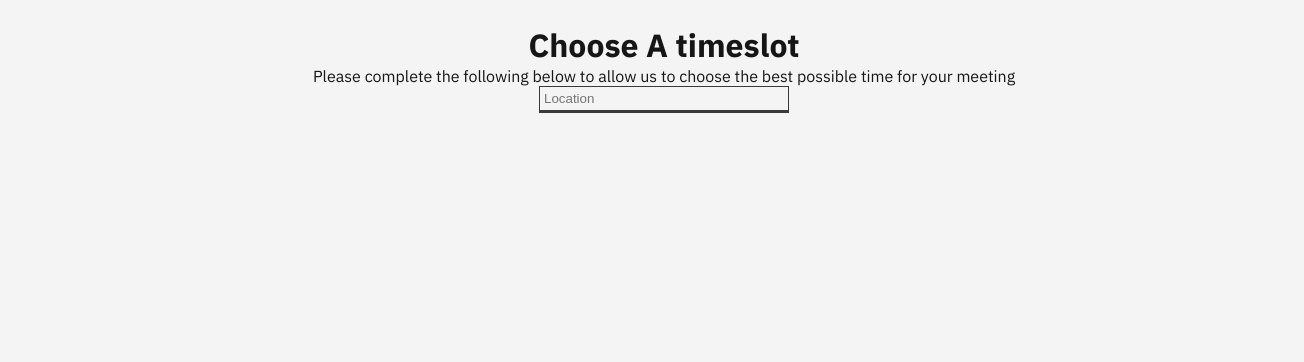
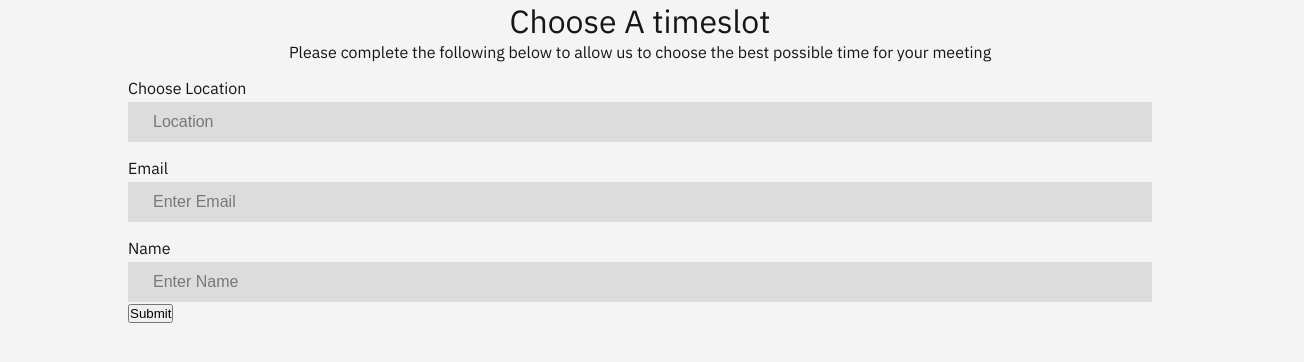
Before and after one commit to AlinMican1/worldmap, a Next.js app in the folder Frontend/: page /form in a window 1280 px wide. Shown: the top 362 px of the page, 1304 px wide, since content can reach past the window. Built offline with nearby package versions, Linux system fonts and the light colour scheme.

Commit message:
works on form and input box.

```diff
--- a/Frontend/src/app/globals.css
+++ b/Frontend/src/app/globals.css
@@ -2,14 +2,15 @@
     /* Colors */
   --background: #f4f4f4;
   --foreground: #161616;
-  --color-primary: #1e90ff;
+  --color-primary: #0f62fe;
   --color-secondary: #161616;
-  --color-border: #393939;
+  --color-third: #dcdcdc;
+  --color-border: #646464;
   --color-hover: #cdcdcd;
 
 
   /* Spacing */
-  --space-xxs: 0.5px;
+  --space-xxs: 1px;
   --space-xs: 4px;
   --space-sm: 8px;
   --space-md: 16px;
@@ -67,16 +68,19 @@ body {
 body {
   color: var(--foreground);
   background: var(--background);
-  font-family: var(--font-base);
-
+  /* font-family: var(--font-base); */
+   font-family: var(--font-base, sans-serif);
   -webkit-font-smoothing: antialiased;
   -moz-osx-font-smoothing: grayscale;
+  padding: 0;
+
 }
 
 * {
   box-sizing: border-box;
   padding: 0;
   margin: 0;
+  z-index: 1;
 }
 
 a {
@@ -84,15 +88,16 @@ a {
   text-decoration: none;
 }
 
-@media (prefers-color-scheme: dark) {
+/* @media (prefers-color-scheme: dark) {
   html {
     color-scheme: dark;
   }
-}
+} */
 
 h1{
   font-family: var(--font-heading);
   color: var(--foreground);
+  font-weight: 100;
 
 }
 p{
@@ -103,19 +108,13 @@ p{
 main{
   display: flex;
   justify-content: center;
-  width: 100vw;
+  /* width: 100vw; */
   align-items: center;
   flex-direction: column;
-  margin: var(--space-lg);
+  /* margin: var(--space-lg); */
 
 }
-input{
-  color: var(--foreground);
-  background-color: var(--background);
-  border: 1px solid var(--color-border);
-  padding: var(--space-xs);
-  width: 250px;
+
+button:hover{
+  cursor: pointer;
 }
-input:focus{
-  outline-width: 0px;
-}
--- a/Frontend/src/app/layout.tsx
+++ b/Frontend/src/app/layout.tsx
@@ -59,7 +59,7 @@ export const metadata: Metadata = {
 
 export default function RootLayout({ children }: { children: React.ReactNode }) {
   return (
-    <html lang="en" className={ibmPlexSans.variable}>
+    <html lang="en" className={`${ibmPlexSans.className} ${ibmPlexSans.variable}`}>
       <body>{children}</body>
     </html>
   );
--- /dev/null
+++ b/Frontend/src/components/atoms/inputField.css
@@ -0,0 +1,64 @@
+.input-wrapper {
+  margin-top: var(--space-md);
+  flex-direction: column;
+  display: flex;
+}
+
+.input-with-icon {
+  position: relative;
+  display: flex;
+  align-items: center;
+}
+
+label {
+  font-weight: var(--font-thin);
+  font-size: var(--text-base);
+  color: var(--foreground);
+  display: block;
+  margin-bottom: 4px;
+}
+
+/* Input field */
+input {
+  font-size: var(--text-base);
+  width: 80vw;
+  height: 40px;
+  color: var(--foreground);
+  background: var(--color-third);
+  border: 1px solid transparent;
+  /* box-shadow: 0px 1px 2px rgba(16, 24, 40, 0.05); */
+
+  box-sizing: border-box;
+  padding-left: var(--space-lg);
+  font-weight: var(--font-thin);
+}
+
+input.input-error {
+  border-color: red;
+}
+
+input::placeholder {
+  font-size: var(--text-base);
+  opacity: 50%;
+  color: var(--foreground);
+}
+
+/* Input field focus */
+input:focus {
+  outline: none;
+  border: 2px solid var(--color-primary);
+}
+
+
+.input-icon {
+  position: absolute;
+  left: 10px;
+  color: #581616;
+}
+
+.error {
+  color: #db4437;
+  font-size: var(--font-size-p);
+  font-weight: 100;
+  margin-top: var(--margin-Xsmall);
+}
--- /dev/null
+++ b/Frontend/src/components/atoms/inputField.tsx
@@ -0,0 +1,56 @@
+import { ChangeEvent } from "react";
+import "./inputField.css";
+
+interface inputFieldParams {
+  type?: "text" | "number" | "email" | "password";
+  label?: string;
+  id?: string;
+  value?: string | number;
+  name?: string;
+  placeholder?: string;
+  error?: boolean;
+  errorMsg?: string;
+  disabled?: boolean;
+  autocomplete?: string;
+  onChange?: (e: ChangeEvent<HTMLInputElement>) => void;
+  icon?: React.ReactNode;
+}
+
+export const InputField = ({
+  type,
+  label,
+  id,
+  value,
+  name,
+  placeholder,
+  error,
+  disabled,
+  errorMsg,
+  autocomplete,
+  onChange,
+  icon,
+}: inputFieldParams) => {
+  return (
+    <div className="input-wrapper">
+      <label htmlFor={label}>
+        {label}
+      </label>
+      <div className="input-with-icon">
+        {icon && <span className="input-icon">{icon}</span>}{" "}
+        {/* Render the icon if provided */}
+        <input
+          type={type}
+          id={id}
+          value={value}
+          name={name}
+          autoComplete={autocomplete}
+          placeholder={placeholder}
+          onChange={onChange}
+          disabled={disabled}
+          className={`${error ? "input-error" : ""}`}
+        />
+      </div>
+      {error && <p className={`${"error"}`}>{errorMsg}</p>}
+    </div>
+  );
+};
--- a/Frontend/src/components/atoms/enterLocation.css
+++ b/Frontend/src/components/molecule/enterLocation.css
@@ -2,12 +2,22 @@
     display: flex;
     max-height: 300px;
     height: auto;
-    overflow-y: scroll;
+    overflow: hidden;
     position: relative;
     flex-direction: column;
-    border: 0.5px solid var(--color-border);
+    padding: 0;
+
+    /* border: 0.5px solid var(--color-border); */
+    scrollbar-color: var(--color-border) #ffffff00;
+    scrollbar-width: thin
+
+}
+.dropDownContainer:hover{
+    overflow-y: scroll;
+
 }
 .dropDownButton{
+
     background-color: #ffffff;
     margin-top: var(--space-xxs);
     padding: var(--space-sm);
--- a/Frontend/src/components/atoms/enterLocation.tsx
+++ b/Frontend/src/components/molecule/enterLocation.tsx
@@ -1,18 +1,20 @@
 "use client";
-import { useState } from "react";
 import { SuggestLocation } from "../../../helper/SuggestLocation";
+import { InputField } from "../atoms/inputField";
 import "./enterLocation.css";
 
-const EnterLocation = () => {
-  const [location, setLocation] = useState<string>("");
-  function AddLocation() {
-    console.log("hi");
-  }
+interface EnterLocationProps {
+  location: string;
+  setLocation: (value: string) => void;
+}
 
+const EnterLocation = ({location,setLocation}:EnterLocationProps) => {
   return (
     <div>
-      <input
+      <InputField
         placeholder="Location"
+        type="text"
+        label="Choose Location"
         value={location}
         onChange={(event) => setLocation(event.target.value)}
       />
@@ -25,6 +27,7 @@ const EnterLocation = () => {
               <div key={key}>
                 <button className="dropDownButton" onClick={() => setLocation(country)}>
                   {country}
+
                 </button>
               </div>
             );
@@ -34,6 +37,8 @@ const EnterLocation = () => {
         })}
       </ul>
     </div>
+
   );
+
 };
 export default EnterLocation;
--- a/Frontend/src/components/templates/form.tsx
+++ b/Frontend/src/components/templates/form.tsx
@@ -1,7 +1,17 @@
-import EnterLocation from "../atoms/enterLocation";
-import InputLocation from "../atoms/inputLocation";
+'use client'
+import { useState } from "react";
+import EnterLocation from "../molecule/enterLocation";
+import { InputField } from "../atoms/inputField";
+
 
 const Form = () => {
+  const [location, setLocation] = useState<string>("");
+
+  function SubmitForm(e: React.FormEvent<HTMLFormElement>) {
+    e.preventDefault()
+    console.log(location)
+  }
+
   return (
     <main>
       <h1>Choose A timeslot</h1>
@@ -9,7 +19,16 @@ const Form = () => {
         Please complete the following below to allow us to choose the best possible time for your
         meeting
       </p>
-      <EnterLocation />
+      <form onSubmit={SubmitForm}>
+        <EnterLocation location={location} setLocation={setLocation}/>
+
+
+
+        <InputField autocomplete="off" id="Email" name="Email" type="text" placeholder="Enter Email" label="Email" />
+        <InputField autocomplete="off" id="name" name="name" type="text" placeholder="Enter Name" label="Name" />
+        <button>Submit</button>
+      </form>
+
     </main>
   );
 };
```
